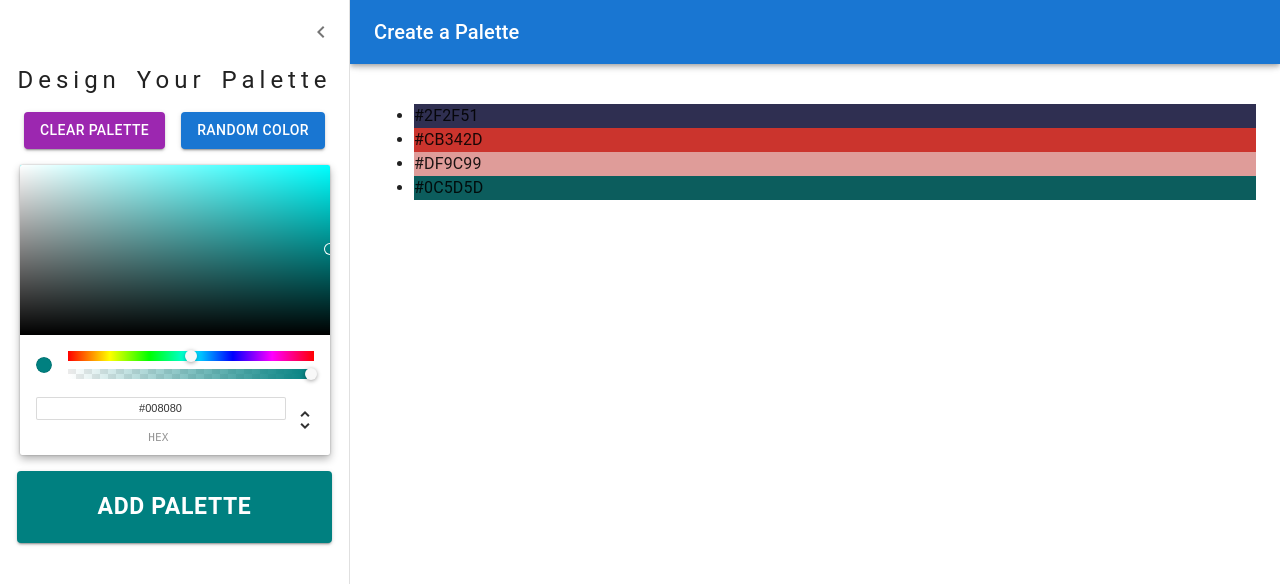
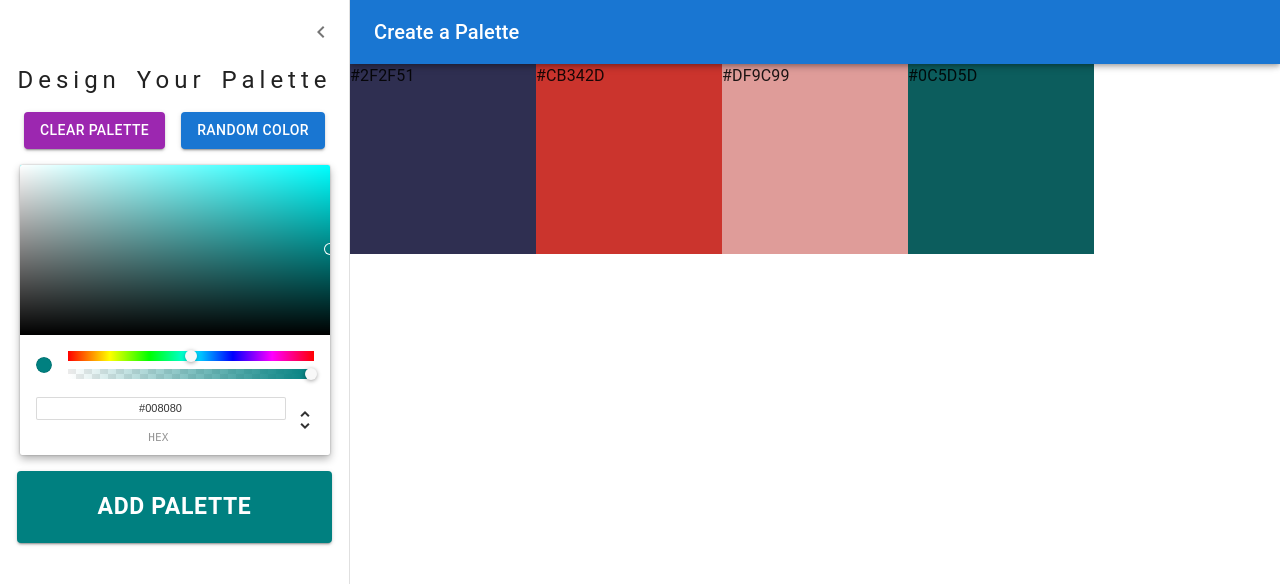
Before and after one commit to Maheen16/Color-App, a React (Create React App) app: page /palette/newpalette in a window 1280 px wide. Shown: the top 584 px of the page. Built offline with nearby package versions, Linux system fonts and the light colour scheme.

Commit message:
improving code

```diff
--- /dev/null
+++ b/src/Components/DraggablePalette.js
@@ -0,0 +1,23 @@
+import React from "react";
+import { makeStyles } from "@mui/styles";
+const useStyles = makeStyles({
+  root: {
+    width: "20%",
+    height: "25%",
+    margin: "0 auto",
+    display: "inline-block",
+    position: "relative",
+    cursor: "pointer",
+    marginBottom: "-4.5px",
+  },
+});
+function DraggablePalette(props) {
+  const classes = useStyles(props);
+  return (
+    <div style={{ backgroundColor: props.color }} className={classes.root}>
+      {props.color}
+    </div>
+  );
+}
+
+export default DraggablePalette;
--- a/src/Components/NewPaletteForm.js
+++ b/src/Components/NewPaletteForm.js
@@ -13,6 +13,7 @@ import MenuIcon from "@mui/icons-material/Menu";
 import ChevronLeftIcon from "@mui/icons-material/ChevronLeft";
 import { ChromePicker } from "react-color";
 import chroma from "chroma-js";
+import DraggablePalette from "./DraggablePalette";
 
 const styles = () => ({
   chromePicker: {
@@ -49,13 +50,16 @@ class NewPaletteForm extends Component {
   };
 
   creatColors = () => {
-    console.log("clicked");
-    this.setState({
+    this.setState(
+      {
         newColors: [...this.state.newColors, this.state.currentColor],
-    });
+      },
+      () => {
         if (this.state.newColors.length >= 20) {
           this.setState({ isPaletteFull: true });
         }
+      }
+    );
   };
 
   clearPalette = () => {
@@ -65,12 +69,16 @@ class NewPaletteForm extends Component {
   randomColor = () => {
     let randomColor = chroma.random();
     console.log(this.state.newColors.length);
-    this.setState({
+    this.setState(
+      {
         newColors: [...this.state.newColors, randomColor.hex()],
-    });
+      },
+      () => {
         if (this.state.newColors.length >= 20) {
           this.setState({ isPaletteFull: true });
         }
+      }
+    );
   };
   render() {
     const { open, currentColor, newColors, isPaletteFull } = this.state;
@@ -81,7 +89,7 @@ class NewPaletteForm extends Component {
       shouldForwardProp: (prop) => prop !== "open",
     })(({ theme, open }) => ({
       flexGrow: 1,
-      padding: theme.spacing(3),
+      height: "95vh",
       transition: theme.transitions.create("margin", {
         easing: theme.transitions.easing.sharp,
         duration: theme.transitions.duration.leavingScreen,
@@ -200,6 +208,7 @@ class NewPaletteForm extends Component {
                 variant="contained"
                 color="primary"
                 onClick={this.randomColor}
+                disabled={isPaletteFull}
               >
                 Random Color
               </Button>
@@ -215,11 +224,10 @@ class NewPaletteForm extends Component {
               variant="contained"
               disabled={isPaletteFull}
               sx={{
-                // color:isLightColor ? "black" :"white"
                 mt: 2,
                 width: "90%",
+                // color: isLightColor ? "black" : "white",
                 p: 2,
-                // color: {isLightColor ? "black" : "white"}
                 fontWeight: "bold",
                 fontSize: "23px",
               }}
@@ -232,15 +240,9 @@ class NewPaletteForm extends Component {
         </Drawer>
         <Main open={open}>
           <DrawerHeader />
-          <ul>
           {newColors?.map((color, index) => {
-              return (
-                <li style={{ backgroundColor: color }} key={index}>
-                  {color}
-                </li>
-              );
+            return <DraggablePalette color={color} key={index} />;
           })}
-          </ul>
         </Main>
       </Box>
     );
--- a/src/Styling/ColorboxStyles.js
+++ b/src/Styling/ColorboxStyles.js
@@ -1,7 +1,6 @@
 const styles = () => ({
   box: {
     width: "20%",
-    height: "25%",
     height: (props) => (props.showLink ? "25%" : "50%"),
     margin: "0 auto",
     display: "inline-block",
```
Lines whose indentation alone changed are shown as unchanged.
